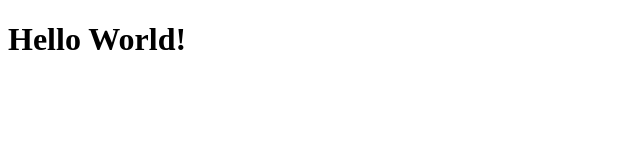
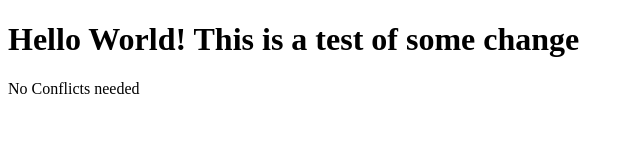
Before and after one commit to Otgooo72/Project1_Repo, a plain HTML site: page index.html in a window 1280 px wide. Shown: the whole page, without its empty margins (0-640 px from the left). Drawn offline with Linux system fonts and the light colour scheme.

Commit message:
#5 fixed and updated title and h1

```diff
--- a/index.html
+++ b/index.html
@@ -4,9 +4,10 @@
     <meta charset="UTF-8">
     <meta http-equiv="X-UA-Compatible" content="IE=edge">
     <meta name="viewport" content="width=device-width, initial-scale=1.0">
-    <title>Document</title>
+    <title>Title</title>
 </head>
 <body>
-    <h1>Hello World!</h1>
+    <h1>Hello World! This is a test of some change</h1>
+    <p>No Conflicts needed</p>
 </body>
 </html>
```
